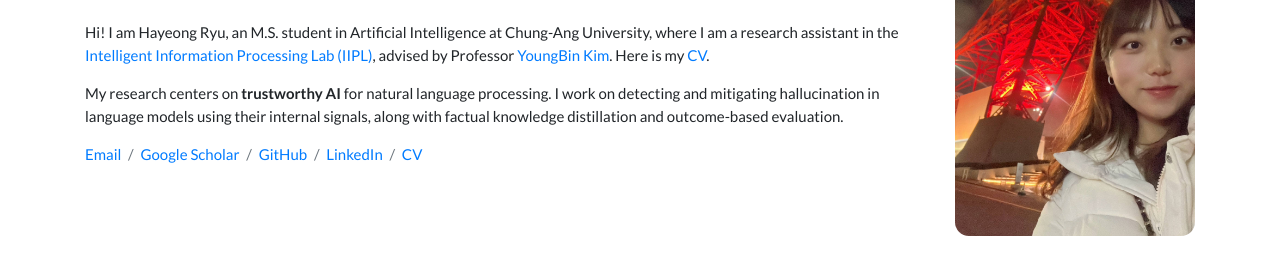
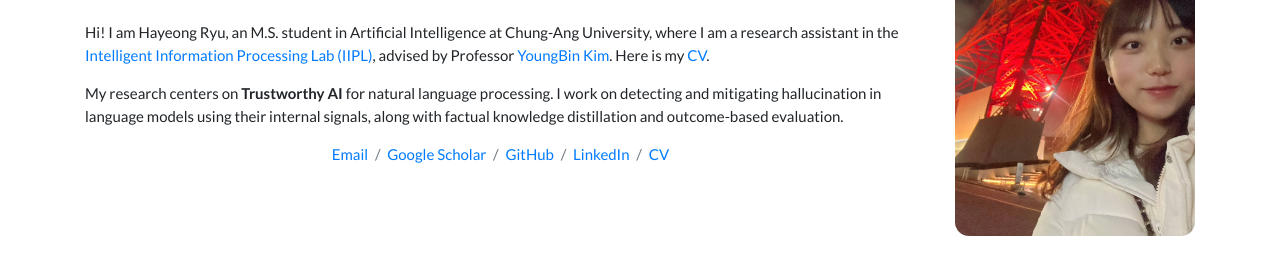
Before and after one commit to hayeonggg/hayeonggg.github.io, a plain HTML site: page index.html in a window 1280 px wide. Shown: the part 99-361 px from the top of the page. Drawn offline with nearby package versions, Linux system fonts and the light colour scheme.

Commit message:
Update index.html

```diff
--- a/index.html
+++ b/index.html
@@ -22,6 +22,7 @@
         #news ul { max-height: 120px; overflow-y: auto; }
         .pub-toggle { margin-bottom: 0.75rem; }
         .pub-toggle .btn { font-size: 0.85em; }
+        .contact-links {text-align: center;}
         .contact-links a + a::before { content: "/"; color: #6c757d; margin: 0 0.45em; display: inline-block; }
 
         /* Experience */
@@ -75,7 +76,7 @@
                 Here is my <a href="assets/pdf/Hayeong_Ryu_CV.pdf">CV</a>.
                 </p>
                 <p>
-                My research centers on <b>trustworthy AI</b> for natural language processing.
+                My research centers on <b>Trustworthy AI</b> for natural language processing.
                 I work on detecting and mitigating hallucination in language models using
                 their internal signals, along with factual knowledge distillation and
                 outcome-based evaluation.
```
